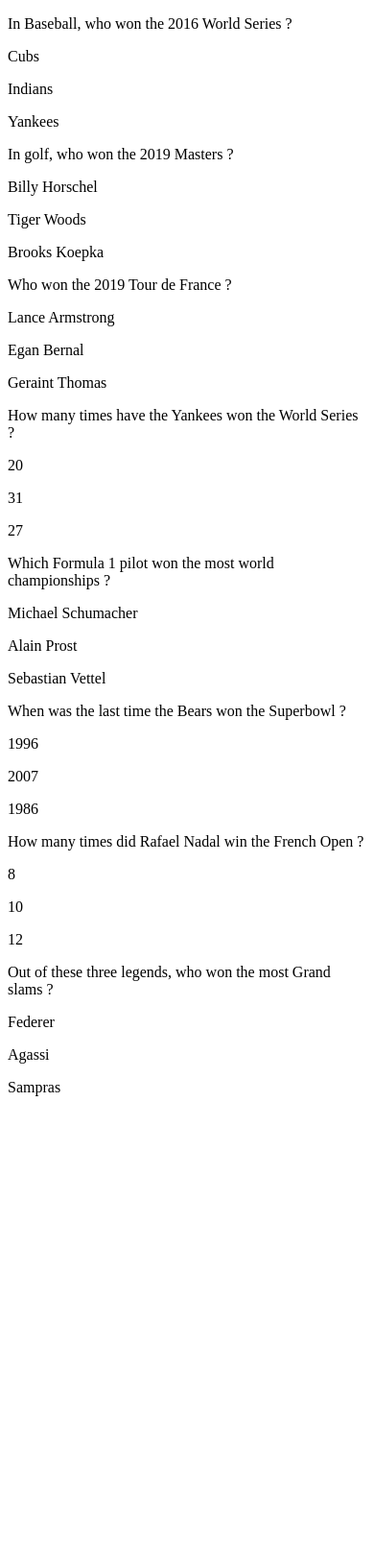
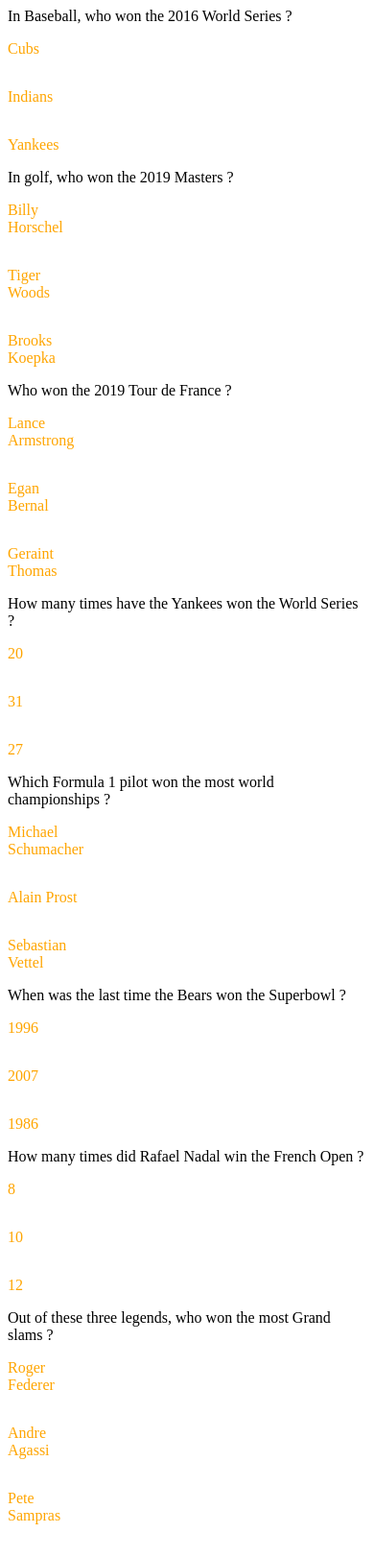
Before and after one commit to olive89aja/TriviaGame, a plain HTML site: page index.html in a window 390 px wide. Shown: the whole page at 96% size. Before the commit the page ends 1158 px from the top, so only its background shows below. Drawn offline with nearby package versions, Linux system fonts and the light colour scheme.

Commit message:
added Toggle on each click. Score is capped

```diff
--- a/assets/css/style.css
+++ b/assets/css/style.css
@@ -1,9 +1,17 @@
-button {
-  background-color: yellow;
-  display: flex;
-  justify-content: center;
+p {
+  color:orange;
+  font-display: bold;
+  display:table-caption;
 }
 
-button:focus {
-  background-color: red;
+p:hover {
+  color:red;
 }
+
+p:active{
+  color:blue;
+}
+
+p{
+  cursor:pointer
+ }
--- a/assets/javascript/app.js
+++ b/assets/javascript/app.js
@@ -1,76 +1,91 @@
 let scorePlayer = 0;
-let questionIndex = 0;
+// Object.defineProperty(question, 'property1', {
+//     value: "string",
+//     writable: false
+//   });
 
 
 
 
 
 //Not sure if a1 a2 a3 is going to work for answers.
-const triviaQuestions =
-["In Baseball, who won the 2016 World Series ?",["Cubs"], ["Indians"], ["Yankees"],
-"In golf, who won the 2019 Masters ? ",["Billy Horschel"], ["Tiger Woods"], ["Brooks Koepka"],
-"Who won the 2019 Tour de France ?",["Lance Armstrong"], ["Egan Bernal"], ["Geraint Thomas"],
-"How many times have the Yankees won the World Series ?",["20"], ["31"], ["27"],
-"Which Formula 1 pilot won the most world championships ?",["Michael Schumacher"], ["Alain Prost"], ["Sebastian Vettel"],
-"When was the last time the Bears won the Superbowl ?",["1996"], ["2007"], ["1986"],
-"How many times did Rafael Nadal win the French Open ?",["8"], ["10"], ["12"],
-"Out of these three legends, who won the most Grand slams ?",["Federer"], ["Agassi"], ["Sampras"]];
+const triviaQuest =
+{questions: {q1:"In Baseball, who won the 2016 World Series ?",
+q2:"In golf, who won the 2019 Masters ? ",
+q3:"Who won the 2019 Tour de France ?",
+q4:"How many times have the Yankees won the World Series ?",
+q5:"Which Formula 1 pilot won the most world championships ?",
+q6:"When was the last time the Bears won the Superbowl ?",
+q7:"How many times did Rafael Nadal win the French Open ?",
+q8:"Out of these three legends, who won the most Grand slams ?"}}
 
 
-const triviaAnswers =
-["Cubs", "Tiger Woods", "Egan Bernal", "27 times", "Michael Schumacher", "1986", "12", "Federer"]
+const triviaAnswers = {a1:["Cubs","Indians", "Yankees"],a2:["Billy Horschel", "Tiger Woods", "Brooks Koepka"],a3:["Lance Armstrong", "Egan Bernal", "Geraint Thomas"],a4:["20", "31", "27"],a5:["Michael Schumacher", "Alain Prost", "Sebastian Vettel"],a6:["1996", "2007", "1986"],a7:["8", "10", "12"],a8:["Roger Federer", "Andre Agassi", "Pete Sampras"]}
 
-function askQuestion () {
+const correctAnswers =
+["Cubs", "Tiger Woods", "Egan Bernal", "27", "Michael Schumacher", "1986", "12", "Roger Federer"]
 
 
-    for (let questionIndex = 0; questionIndex < 32; questionIndex++) {
 
-        var question = $("<p>");
-
-        question.attr("sportsquestion", triviaQuestions[questionIndex]);
+function askQuestions() {
 
 
-        $("#questions").append(question);
-
-       question.html(triviaQuestions[questionIndex]);
-    }
+$(".questions1").html(triviaQuest.questions.q1);
+$(".sportsanswers1").html(triviaAnswers.a1[0]);
+$(".sportsanswersa").html(triviaAnswers.a1[1]);
+$(".sportsanswersb").html(triviaAnswers.a1[2]);
+$(".questions2").html(triviaQuest.questions.q2);
+$(".sportsanswers2").html(triviaAnswers.a2[0]);
+$(".sportsanswersc").html(triviaAnswers.a2[1]);
+$(".sportsanswersd").html(triviaAnswers.a2[2]);
+$(".questions3").html(triviaQuest.questions.q3);
+$(".sportsanswers3").html(triviaAnswers.a3[0]);
+$(".sportsanswerse").html(triviaAnswers.a3[1]);
+$(".sportsanswersf").html(triviaAnswers.a3[2]);
+$(".questions4").html(triviaQuest.questions.q4);
+$(".sportsanswers4").html(triviaAnswers.a4[0]);
+$(".sportsanswersg").html(triviaAnswers.a4[1]);
+$(".sportsanswersh").html(triviaAnswers.a4[2]);
+$(".questions5").html(triviaQuest.questions.q5);
+$(".sportsanswers5").html(triviaAnswers.a5[0]);
+$(".sportsanswersi").html(triviaAnswers.a5[1]);
+$(".sportsanswersj").html(triviaAnswers.a5[2]);
+$(".questions6").html(triviaQuest.questions.q6);
+$(".sportsanswers6").html(triviaAnswers.a6[0]);
+$(".sportsanswersk").html(triviaAnswers.a6[1]);
+$(".sportsanswersl").html(triviaAnswers.a6[2]);
+$(".questions7").html(triviaQuest.questions.q7);
+$(".sportsanswers7").html(triviaAnswers.a7[0]);
+$(".sportsanswersm").html(triviaAnswers.a7[1]);
+$(".sportsanswersn").html(triviaAnswers.a7[2]);
+$(".questions8").html(triviaQuest.questions.q8);
+$(".sportsanswers8").html(triviaAnswers.a8[0]);
+$(".sportsanswerso").html(triviaAnswers.a8[1]);
+$(".sportsanswersp").html(triviaAnswers.a8[2]);
 
 
   }
 
 
+askQuestions();
 
 
-
-askQuestion();
-
-$( "p" ).click(function() {
-    //$( this ).slideToggle();
+$("p").click(function() {
+    $( this ).slideToggle();
     userGuess = $(this).text();
     console.log(userGuess);
-    if(userGuess = triviaAnswers[0])
+    console.log(correctAnswers.indexOf(userGuess));
+    if (correctAnswers.indexOf(userGuess) === -1)
     {
-        scorePlayer+1
+        scorePlayer;
+}
+
+else {
+    scorePlayer++;
 }
 console.log(scorePlayer);
+
+$(".score").html(`Your score is`+""+scorePlayer)
+
+
 });
-
-  //$(".sportsanswers").after($(".sportsquestions"));
-// $(".sportsanswers").append($(".sportsquestions"));
-// function contestantScore () {
-// document.querySelector ("#score").innerHTML = "Correct answers :"+score;
-// }
-// contestantScore();
-
-// $("#radio").on("click",function() {
-
-//     userGuess = $(this).text;
-
-// if (userGuess = triviaCorrectanswers) {
-//     score++;
-//     contestantScore();
-// }
-
-// askQuestion();
-
-// })
--- a/index.html
+++ b/index.html
@@ -10,17 +10,21 @@
 
     <title>Sports Trivia game</title>
 </head>
+
 <body>
+     <div id=questions>
+   <div class=questions1></div><p class=sportsanswers1></p><p class=sportsanswersa></p><p class=sportsanswersb></p>
+   <div class=questions2></div><p class=sportsanswers2></p><p class=sportsanswersc></p><p class=sportsanswersd></p>
+   <div class=questions3></div><p class=sportsanswers3></p><p class=sportsanswerse></p><p class=sportsanswersf></p>
+   <div class=questions4></div><p class=sportsanswers4></p><p class=sportsanswersg></p><p class=sportsanswersh></p>
+   <div class=questions5></div><p class=sportsanswers5></p><p class=sportsanswersi></p><p class=sportsanswersj></p>
+   <div class=questions6></div><p class=sportsanswers6></p><p class=sportsanswersk></p><p class=sportsanswersl></p>
+   <div class=questions7></div><p class=sportsanswers7></p><p class=sportsanswersm></p><p class=sportsanswersn></p>
+   <div class=questions8></div><p class=sportsanswers8></p><p class=sportsanswerso></p><p class=sportsanswersp></p>
+</div>
+   <h4 class="score"></h4>
 
-   <div id=questions> </div>
-
-
-   <div id=answers24>
-<div class="Cubs, Indians, Yankees"></div>
-
-    </div>
-
-
+   <script src="assets/javascript/app.js"></script>
     <!--
         Html
         8 paragraphes pour les questions + 8 reponses
@@ -60,6 +64,6 @@
 
 
     -->
-    <script src="assets/javascript/app.js"></script>
+
 </body>
 </html>
```
Lines whose indentation alone changed are shown as unchanged.
